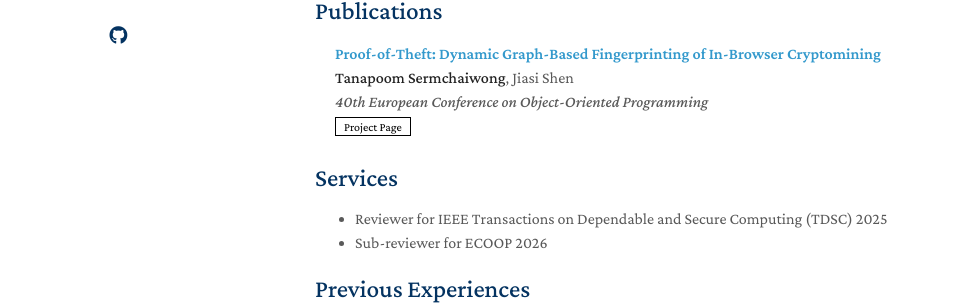
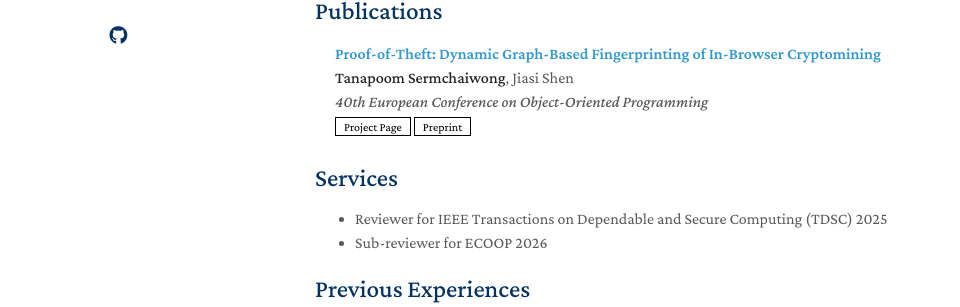
Before and after one commit to tanapthetimid/tanapthetimid.github.io, a Jekyll site: the page built from index.md, in a window 1280 px wide. Shown: the part 338-645 px from the top of the page, without its empty margins (155-1115 px from the left). Built offline with Jekyll 4.4.1, drawn with Linux system fonts in a browser that asks for light colours; nearby versions of some CDN libraries; a style sheet for code colours, icons or effects is not loaded; our own code applies the rules of GitHub Pages for plain Markdown files.

Commit message:
Update publications.md

```diff
--- a/_includes/publications.md
+++ b/_includes/publications.md
@@ -33,6 +33,9 @@
       {% if link.bibtex %}
       <a href="{{ link.bibtex }}" class="btn btn-sm z-depth-0" role="button" target="_blank" style="font-size:12px;">BibTex</a>
       {% endif %}
+      {% if link.preprint %}
+      <a href="{{ link.preprint }}" class="btn btn-sm z-depth-0" role="button" target="_blank" style="font-size:12px;">Preprint</a>
+      {% endif %}
       {% if link.notes %}
       <strong> <i style="color:#e74d3c">{{ link.notes }}</i></strong>
       {% endif %}
```
